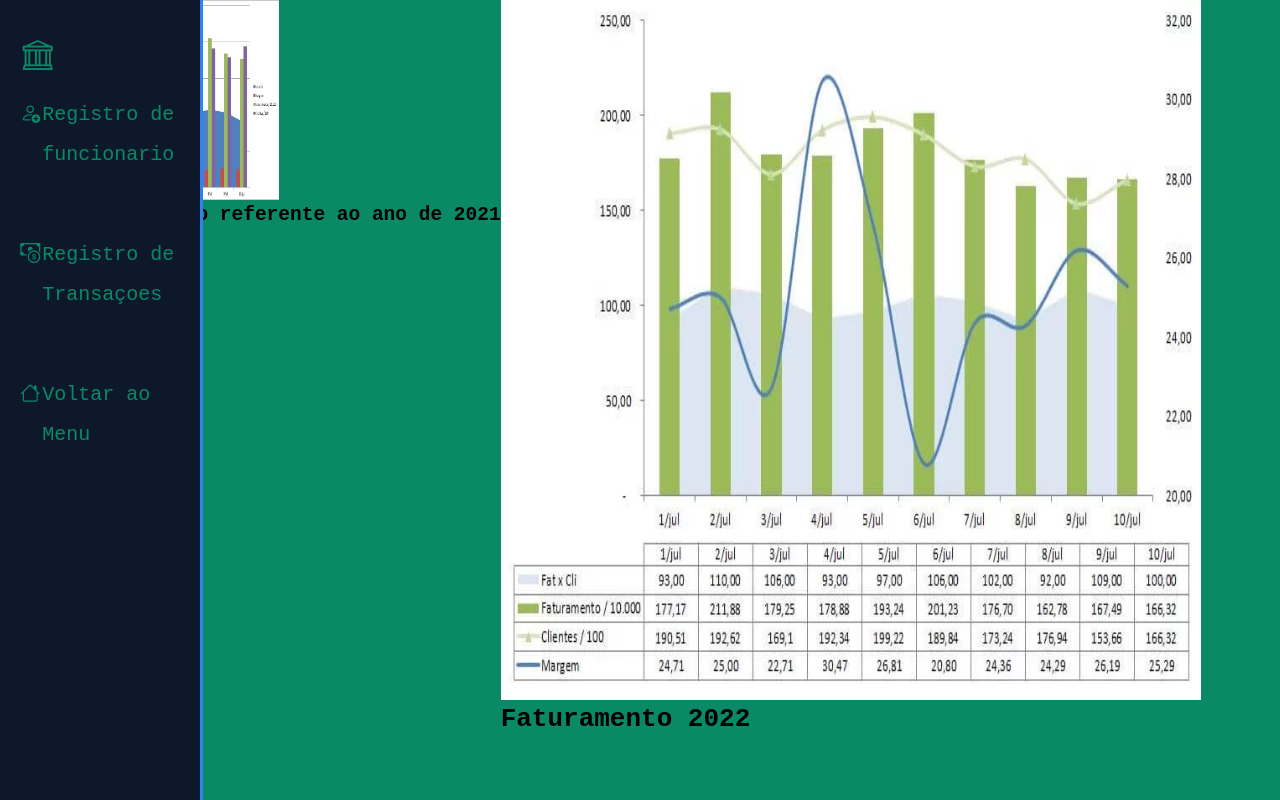
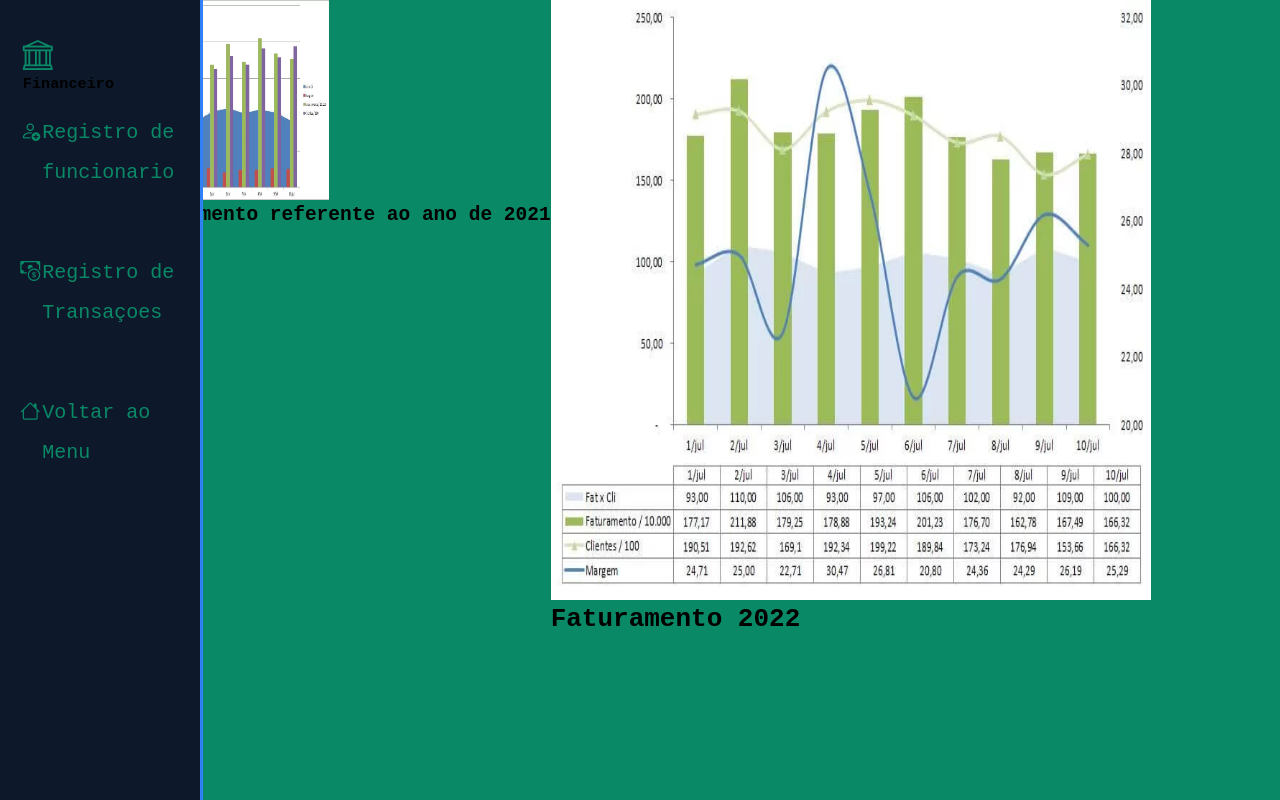
Before and after one commit to Maczevski/ProjetoRestaurante, a plain HTML site: page views/financeiro.html in a window 1280 px wide. Drawn offline with nearby package versions, Linux system fonts and the light colour scheme.

Commit message:
fincanceiro.

```diff
--- a/views/financeiro.html
+++ b/views/financeiro.html
@@ -18,7 +18,7 @@
             <h2>Faturamento referente ao ano de 2021</h2>
         </li>
         <li class="img">
-            <img src="img.png" width="700   " height="700" alt="grafico">
+            <img src="img.png" width="600   " height="600" alt="grafico">
         <h1>Faturamento 2022</h1>
         </li>
 
@@ -28,6 +28,7 @@
 
         <div class="btn-expandir">
          <i class="bi bi-bank"></i>
+         <h3 class="">Financeiro</h3>
         </div>
 
         <ul>
@@ -39,7 +40,7 @@
             </a>
         </li>
         <li class="item-menu">
-            <a href="#">
+            <a href="transaçoes.html">
                 <span class="icon"><i class="bi bi-cash-coin"></i></span>
                 <span class="txt-link">Registro de Transaçoes</span>
 
@@ -56,6 +57,5 @@
     </nav>
 
 
-
 </body>
 </html>
```
Also changed, not shown: views/transaçoes.html (renamed from views/registr_transaçoes.html).
